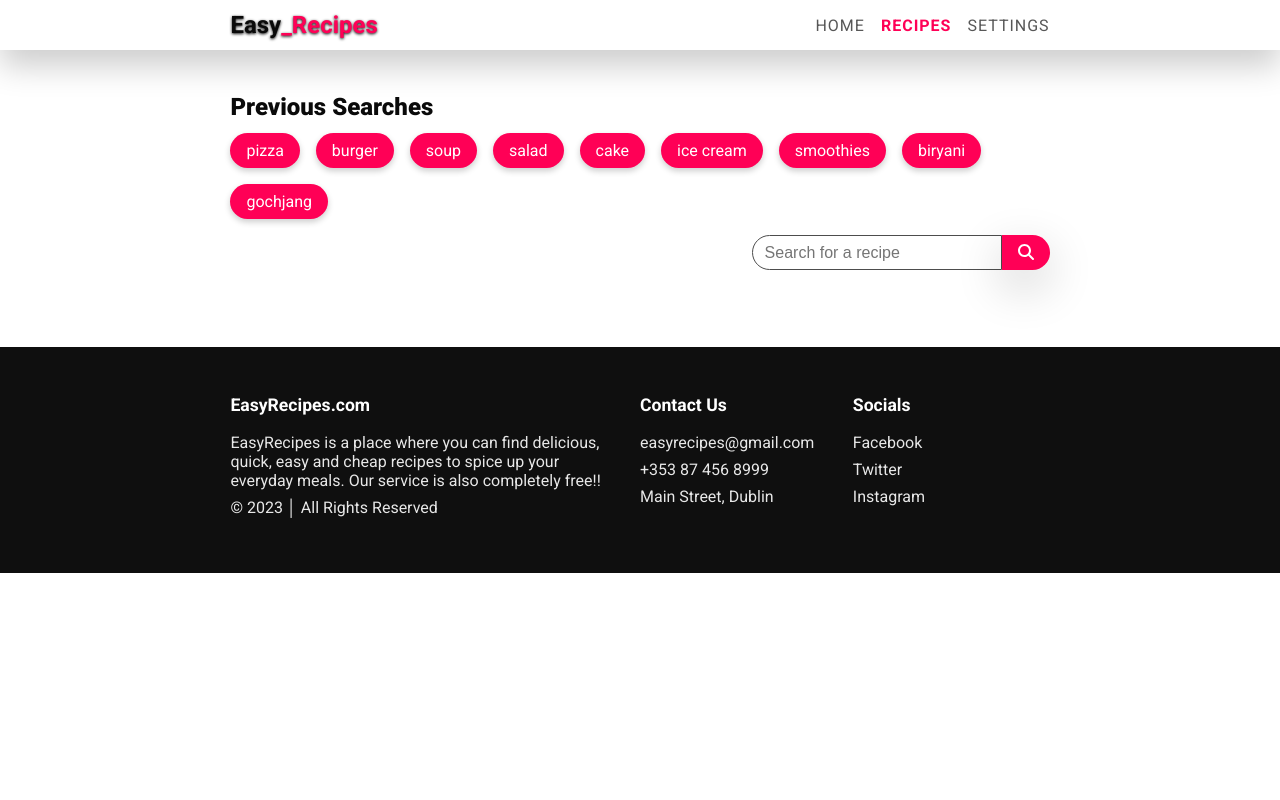
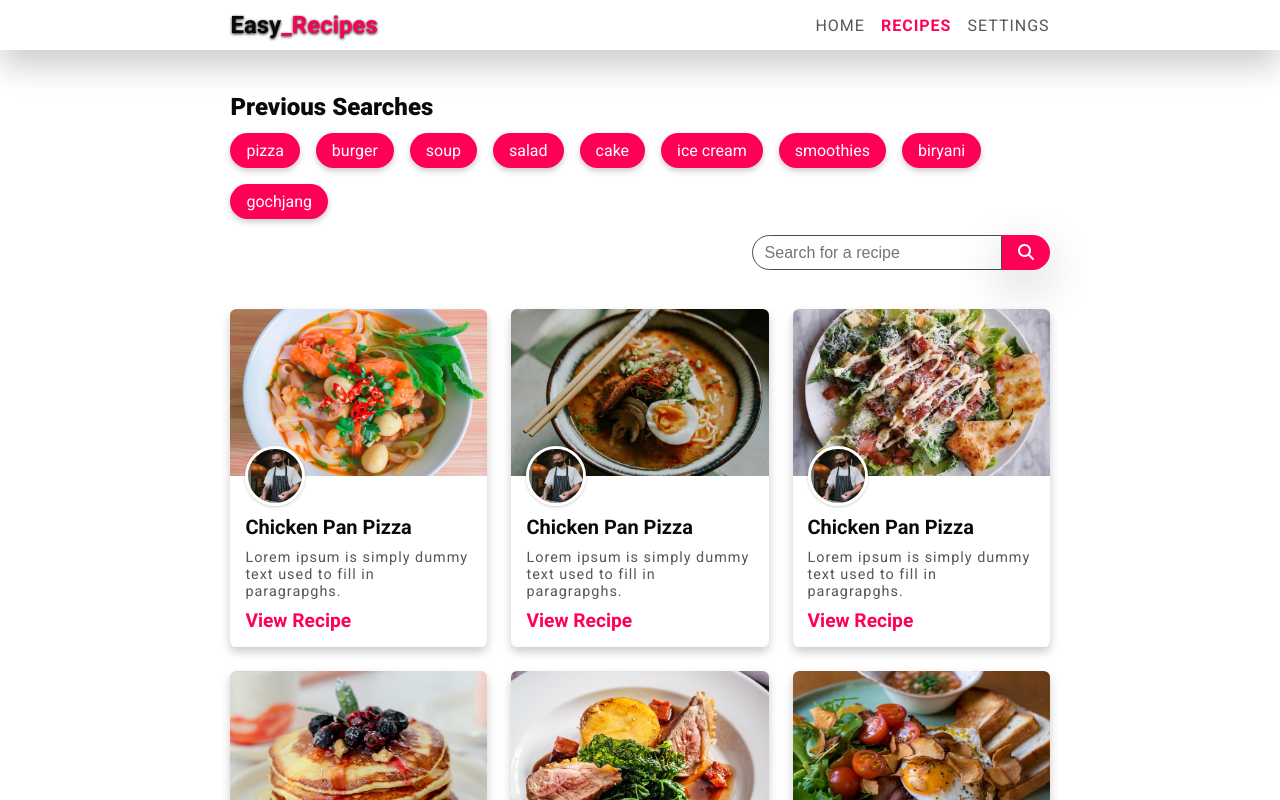
Before and after one commit to Renaldas0/Recipes-App_React, a React (Create React App) app in the folder recipe-app/: page /recipes in a window 1280 px wide. Shown: the top 800 px of the page. Built offline with nearby package versions, Linux system fonts and the light colour scheme.

Commit message:
add recipes and recipe cards

```diff
--- /dev/null
+++ b/recipe-app/src/components/previousSearches.js
@@ -0,0 +1,28 @@
+import { FontAwesomeIcon } from "@fortawesome/react-fontawesome";
+import { faSearch } from "@fortawesome/free-solid-svg-icons";
+
+function PreviousSearches() {
+    const searches = [
+        'pizza', 'burger', 'soup', 'salad', 'cake', 'ice cream', 'smoothies', 'biryani', 'gochjang'
+    ];
+    return (
+        <div className="previous-searches section">
+            <h2>
+                Previous Searches
+            </h2>
+            <div className="previous-searches-container">
+                {searches.map((search, index) => (<div key={index} style={{ animationDelay: index * .1 + "s" }} className="search-item">
+                    {search}
+                </div>))}
+            </div>
+            <div className="search-box">
+                <input type="text" placeholder="Search for a recipe" />
+                <button className="btn">
+                    <FontAwesomeIcon icon={faSearch} />
+                </button>
+            </div>
+        </div>
+    )
+}
+
+export default PreviousSearches;
--- /dev/null
+++ b/recipe-app/src/components/recipeCard.js
@@ -0,0 +1,17 @@
+import CustomImage from "./customImage";
+
+function RecipeCard({ recipe }) {
+    return (
+        <div className="recipe-card">
+            <CustomImage imgSrc={recipe.image} pt="65%" />
+            <div className="recipe-card-info">
+                <img className="author-img" src={recipe.authorImg} alt="" />
+                <p className="recipe-title">{recipe.title}</p>
+                <p className="recipe-description">Lorem ipsum is simply dummy text used to fill in paragrapghs.</p>
+                <a className="view-recipe-btn" href="#!">View Recipe</a>
+            </div>
+        </div>
+    )
+}
+
+export default RecipeCard;
--- a/recipe-app/src/pages/recipes.js
+++ b/recipe-app/src/pages/recipes.js
@@ -1,29 +1,56 @@
-import { FontAwesomeIcon } from "@fortawesome/react-fontawesome";
-import { faSearch } from "@fortawesome/free-solid-svg-icons";
+import PreviousSearches from "../components/previousSearches";
+import RecipeCard from "../components/recipeCard";
 
 function Recipes() {
-
-    const searches = [
-        'pizza', 'burger', 'soup', 'salad', 'cake', 'ice cream', 'smoothies', 'biryani', 'gochjang'
-    ];
+    const recipes = [
+        {
+            title: "Chicken Pan Pizza",
+            image: "/img/food/img1.jpg",
+            authorImg: "/img/chefs/chef-ann-schvets.jpg",
+        },
+        {
+            title: "Chicken Pan Pizza",
+            image: "/img/food/img2.jpg",
+            authorImg: "/img/chefs/chef-ann-schvets.jpg",
+        },
+        {
+            title: "Chicken Pan Pizza",
+            image: "/img/food/img3.jpg",
+            authorImg: "/img/chefs/chef-ann-schvets.jpg",
+        },
+        {
+            title: "Chicken Pan Pizza",
+            image: "/img/food/img4.jpg",
+            authorImg: "/img/chefs/chef-ann-schvets.jpg",
+        },
+        {
+            title: "Chicken Pan Pizza",
+            image: "/img/food/img5.jpg",
+            authorImg: "/img/chefs/chef-ann-schvets.jpg",
+        },
+        {
+            title: "Chicken Pan Pizza",
+            image: "/img/food/img6.jpg",
+            authorImg: "/img/chefs/chef-ann-schvets.jpg",
+        },
+        {
+            title: "Chicken Pan Pizza",
+            image: "/img/food/img7.jpg",
+            authorImg: "/img/chefs/chef-ann-schvets.jpg",
+        },
+        {
+            title: "Chicken Pan Pizza",
+            image: "/img/food/img8.jpg",
+            authorImg: "/img/chefs/chef-ann-schvets.jpg",
+        },
+    ].sort(() => Math.random() - 0.5);
 
     return (
         <div>
-            <div className="previous-searches section">
-                <h2>
-                    Previous Searches
-                </h2>
-                <div className="previous-searches-container">
-                    {searches.map((search, index) => (<div key={index} style={{ animationDelay: index * .1 + "s" }} className="search-item">
-                        {search}
-                    </div>))}
-                </div>
-                <div className="search-box">
-                    <input type="text" placeholder="Search for a recipe" />
-                    <button className="btn">
-                        <FontAwesomeIcon icon={faSearch} />
-                    </button>
-                </div>
+            <PreviousSearches />
+            <div className="recipes-container">
+                {recipes.map((recipe, index) => (<RecipeCard key={index} recipe={recipe} />))}
+
             </div>
         </div>
     )
--- a/recipe-app/src/styles/index.scss
+++ b/recipe-app/src/styles/index.scss
@@ -101,56 +101,57 @@
 
 @import "partials/footer.scss";
 
-.previous-searches {
-    display: block;
+@import "partials/previous-searches.scss";
 
-    h2 {
-        color: var(--text-color);
-        font-size: 1.5em;
-        font-weight: 900;
-        margin-bottom: .5em;
+.recipes-container {
+    display: grid;
+    grid-template-columns: repeat(auto-fit, minmax(220px, 1fr));
+    grid-gap: 1.5em;
+}
+
+.recipe-card {
+    border-radius: .4em;
+    overflow: hidden;
+    box-shadow: 0 5px 10px var(--shadow-color);
+
+    .recipe-card-info {
+        padding: 15px;
     }
 
-    .previous-searches-container {
-        .search-item {
-            background-color: var(--primary-color);
-            display: inline-block;
-            padding: .5em 1em;
-            color: #fff;
-            margin: 0 1em 1em 0;
-            border-radius: 3em;
-            box-shadow: 0 3px 6px var(--shadow-color);
-            transform: translateX(100%);
-            opacity: 0;
-            animation: getAnimationSpeed(.5s) slideInRight forwards;
-        }
+    .custom-image {
+        z-index: -1;
     }
 
-    .search-box {
-        display: flex;
-        align-items: center;
-        justify-content: flex-end;
-        height: 35px;
+    .author-img {
+        height: 60px;
+        width: 60px;
+        border-radius: 50%;
+        border: 3px solid #fff;
+        box-shadow: 0 1px 3px var(--shadow-color);
+        margin-top: -50px;
+        z-index: 2;
+    }
 
-        input,
-        .btn {
-            height: 35px;
-        }
+    .recipe-title {
+        font-size: 1.25em;
+        font-weight: bold;
+        margin-bottom: .5em;
+        color: var(--text-color);
+        margin-top: .25em;
+    }
 
-        input {
-            min-width: 250px;
-            padding: 0 .75em;
-            font-size: 1em;
-            border-radius: 20px 0 0 20px;
-            outline: none;
-            border: 1px solid #4d4d4d;
-        }
+    .recipe-description {
+        color: var(--text-light);
+        font-size: .9em;
+        letter-spacing: 1px;
+    }
 
-        .btn {
-            border-radius: 0 20px 20px 0;
-            padding-inline: 1em;
-            padding-block: 0;
-        }
+    .view-recipe-btn {
+        font-size: 1.2em;
+        color: var(--primary-color);
+        font-weight: bold;
+        display: inline-block;
+        margin-top: .5em;
     }
 }
 
--- /dev/null
+++ b/recipe-app/src/styles/partials/previous-searches.scss
@@ -0,0 +1,52 @@
+.previous-searches {
+    display: block;
+
+    h2 {
+        color: var(--text-color);
+        font-size: 1.5em;
+        font-weight: 900;
+        margin-bottom: .5em;
+    }
+
+    .previous-searches-container {
+        .search-item {
+            background-color: var(--primary-color);
+            display: inline-block;
+            padding: .5em 1em;
+            color: #fff;
+            margin: 0 1em 1em 0;
+            border-radius: 3em;
+            box-shadow: 0 3px 6px var(--shadow-color);
+            transform: translateX(100%);
+            opacity: 0;
+            animation: getAnimationSpeed(.5s) slideInRight forwards;
+        }
+    }
+
+    .search-box {
+        display: flex;
+        align-items: center;
+        justify-content: flex-end;
+        height: 35px;
+
+        input,
+        .btn {
+            height: 35px;
+        }
+
+        input {
+            min-width: 250px;
+            padding: 0 .75em;
+            font-size: 1em;
+            border-radius: 20px 0 0 20px;
+            outline: none;
+            border: 1px solid #4d4d4d;
+        }
+
+        .btn {
+            border-radius: 0 20px 20px 0;
+            padding-inline: 1em;
+            padding-block: 0;
+        }
+    }
+}
```
